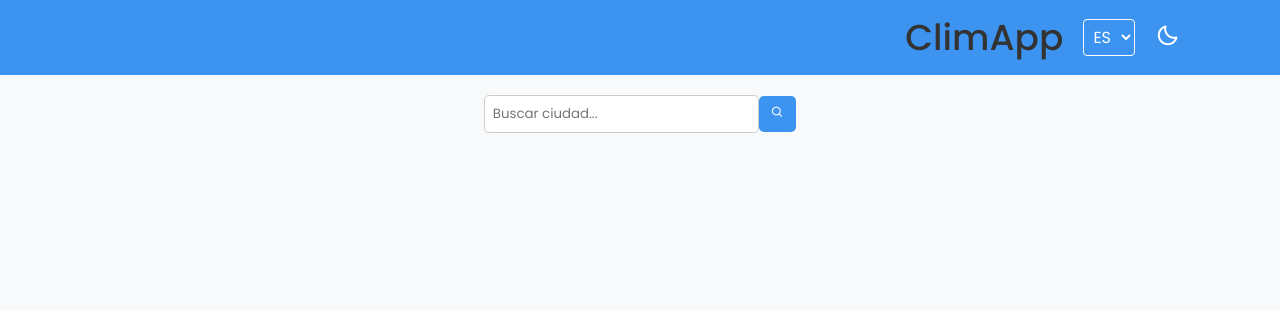
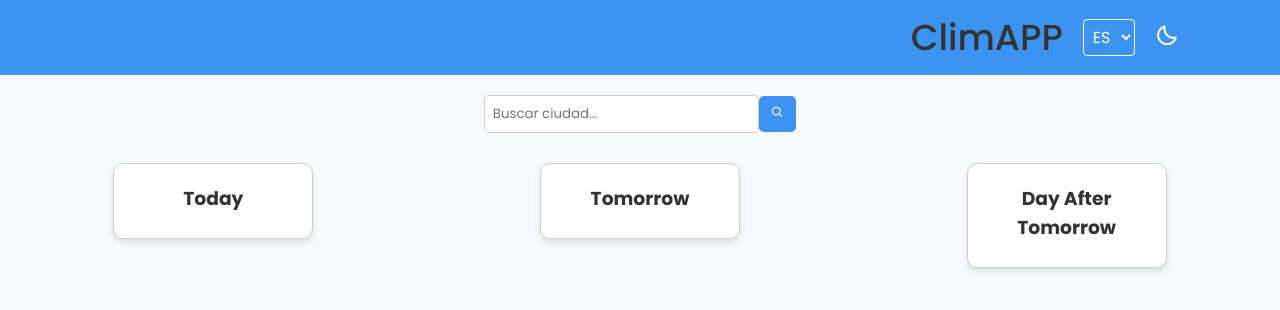
Before and after one commit to Nehemimosqueda520/App-del-clima, a React (Vite) app: page / in a window 1280 px wide. Shown: the top 310 px of the page. Built offline with nearby package versions, Linux system fonts and the light colour scheme.

Commit message:
making the cards

```diff
--- a/src/App.tsx
+++ b/src/App.tsx
@@ -5,11 +5,12 @@ import React from "react";
 
 
 export default function App() {
-  const { theme, toggle } = useTheme();
+  const { theme, setTheme } = useTheme();
+  localStorage.setItem("theme", theme);
 
   return (
     <>
-      <Navbar theme={theme} toggle={toggle} />
+      <Navbar theme={theme} setTheme={setTheme} />
       <WeatherDashboard />
     </>
     );
--- a/src/components/WeatherDashboard.tsx
+++ b/src/components/WeatherDashboard.tsx
@@ -1,7 +1,8 @@
 import { useState, useEffect } from "react";
 import { getWeather } from "../services/weather";
 //import WeatherCard from "./WeatherCard";
-import SearchInput from "./searchInput.tsx";
+import SearchInput from "./searchInput";
+import ClimateInfo from "./ClimateInfo";
 
 export default function WeatherDashboard() {
   const [city, setCity] = useState("");
@@ -15,6 +16,7 @@ export default function WeatherDashboard() {
   return (
     <>
      <SearchInput onSearch={setCity} />
+     <ClimateInfo city={city} data={data} />
     </>
   );
 }
--- /dev/null
+++ b/src/components/climateInfo.tsx
@@ -0,0 +1,24 @@
+
+
+export default function ClimateInfo({ city, data }: { city: string; data: any }) {
+    const times = [{
+        text: "Today", id: "today", temp: "n", desc: "n", image: "n"
+    }, {
+        text: "Tomorrow", id: "tomorrow", temp: "n", desc: "n", image: "n"
+    }, {
+        text: "Day After Tomorrow", id: "day-after-tomorrow", temp: "n", desc: "n", image: "n"
+    }];
+    return (
+        <>
+        <div id="clima-info">
+            {times.map((time) => (
+               <div className="weather-card" id={time.id} key={time.id}>
+                   <h3>{time.text}</h3>
+                   <p>{city}</p>
+
+               </div>
+            ))}
+        </div>
+        </>
+    );
+}
--- a/src/components/navbar.tsx
+++ b/src/components/navbar.tsx
@@ -2,24 +2,24 @@ import { useTheme } from "../hooks/useTheme";
 
 type NavbarProps = {
   theme: "light" | "dark";
-  toggle: () => void;
+  setTheme: () => void;
 };
 
 
-export default function Navbar({ theme, toggle }: NavbarProps) {
+export default function Navbar({ theme, setTheme }: NavbarProps) {
 
 
   return (
     <>
     <nav className="navbar">
          <div className="toggle-mode">
-            <div className="logo">ClimApp</div>
+            <div className="logo">ClimAPP</div>
             <select id="lang-select" aria-label="Idioma">
                 <option value="es">ES</option>
                 <option value="en">EN</option>
 
             </select>
-            <button id="theme-toggle" aria-label="Cambiar tema" onClick={toggle}>
+            <button id="theme-toggle" aria-label="Cambiar tema" onClick={setTheme}>
                 <i id="theme-icon" className={`bx ${theme === "dark" ? "bx-sun" : "bx-moon"}`}></i>
             </button>
         </div>
--- a/src/components/searchInput.tsx
+++ b/src/components/searchInput.tsx
@@ -1,5 +1,6 @@
 export default function SearchInput({ onSearch }: { onSearch: (city: string) => void }) {
   return (
+    <>
 
     <div className="search-box">
     <form>
@@ -19,5 +20,6 @@ export default function SearchInput({ onSearch }: { onSearch: (city: string) =>
         </button>
       </form>
     </div>
+    </>
   );
 }
--- a/src/hooks/useTheme.ts
+++ b/src/hooks/useTheme.ts
@@ -1,7 +1,7 @@
 import { useEffect, useState } from "react";
 
 export function useTheme() {
-  const [theme, setTheme] = useState<"light" | "dark">("light");
+  const [theme, setTheme] = useState<"light" | "dark">(localStorage.getItem("theme") as "light" | "dark" || "light");
   useEffect(() => { document.body.className = `${theme}-mode`; }, [theme]);
-  return { theme, toggle: () => setTheme(t => t === "light" ? "dark" : "light") };
+  return { theme, setTheme: () => setTheme(t => t === "light" ? "dark" : "light") };
 }
```
Also changed, not shown: src/i18n/lang.ts (+1 -25 lines), src/hooks/useLang.ts (added), 1 other file (tests, documents, lock files or other folders).
